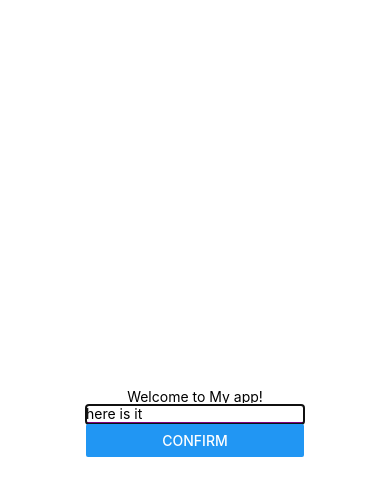
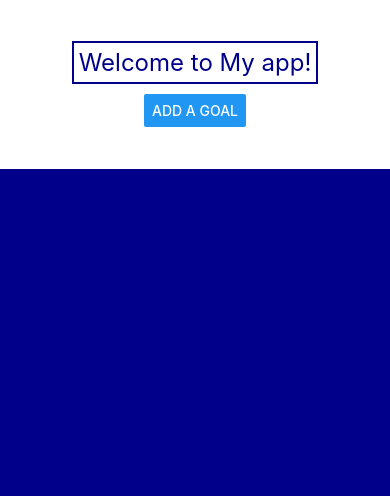
Before and after one commit to beibeixx/CS5520, a React Native app: screen / in a window 390 px wide. Shown: the top 496 px of the page. Built offline with nearby package versions, Linux system fonts and the light colour scheme.

Commit message:
changes for in-class activity week3, handle input, add Modal and styling

```diff
--- a/App.js
+++ b/App.js
@@ -1,16 +1,37 @@
 import { StatusBar } from 'expo-status-bar';
-import { StyleSheet, Text, TextInput, View } from 'react-native';
+import { StyleSheet, Text, TextInput, View, Button, SafeAreaView } from 'react-native';
 import Header from './Components/Header';
 import Input from './Components/Input';
+import React, { useState } from 'react';
 
 export default function App() {
-  const appName = "My app!"
+  const appName = 'My app';
+  const [receivedData, setReceivedData] = useState('');
+  const [visible, setVisible] = useState(false);
+
+  const handleInputData = (data) => {
+    console.log("App.js", data);
+    setReceivedData(data);
+    setVisible(false);
+  };
   return (
-    <View style={styles.container}>
+    <SafeAreaView style={styles.container}>
+
       <StatusBar style="auto" />
-      <Header name={appName} />
-      <Input autoFocus={true}/>
-    </View>
+      <View style={styles.topView}>
+        <Header name={appName} />
+        <Button title="Add a Goal" onPress={() => setVisible(true)}/>
+        <Input
+          textInputFocus={true}
+          inputHandler={handleInputData}
+          visibility={visible}
+          />
+      </View>
+      <View style={styles.bottomView}>
+        <Text style={styles.text}>{receivedData} </Text>
+      </View>
+    </SafeAreaView>
+
   );
 }
 
@@ -18,7 +39,22 @@ const styles = StyleSheet.create({
   container: {
     flex: 1,
     backgroundColor: '#fff',
+    // alignItems: 'center',
+    justifyContent: 'center',
+  },
+  text: {
+    color: 'white',
+    fontSize: 15,
+  },
+  topView:{
+    flex:1,
     alignItems: 'center',
     justifyContent: 'center',
   },
+  bottomView:{
+    color: 'white',
+    backgroundColor: 'darkblue',
+    flex:4,
+    alignItems: 'center',
+  },
 });
--- a/Components/Header.js
+++ b/Components/Header.js
@@ -1,12 +1,23 @@
 import { StyleSheet, Text, View } from 'react-native'
 import React from 'react'
 
-export default function Header(props) {
+// update the Header component to accept a prop
+export default function Header({name}) {
+  console.log(name)
   return (
     <View>
-      <Text>Welcome to {props.name}</Text>
+      <Text style={styles.text}>Welcome to {name}!</Text>
     </View>
   )
 }
 
-const styles = StyleSheet.create({})
+const styles = StyleSheet.create({
+  text: {
+    color: 'darkblue',
+    fontSize: 24,
+    borderColor: 'darkblue',
+    borderWidth: 2,
+    padding: 5,
+    marginBottom: 10,
+  }
+})
--- a/Components/Input.js
+++ b/Components/Input.js
@@ -1,41 +1,56 @@
-import { StyleSheet, Text, TextInput, View, Button} from 'react-native'
+import { StyleSheet, Text, TextInput, View, Button, Modal} from 'react-native'
 import React from 'react'
-import { useState } from 'react';
+import { useState } from 'react'
 
-export default function Input(props) {
-    const [text, setText] = useState('')
-    const [isFocused, setIsFocused] = useState(true)
+export default function Input({ textInputFocus, inputHandler, visibility }) {
+    const [text, setText] = useState('');
+    const [focus, setFocus] = useState(false);
+    const [count, setCount] = useState(0);
+    function handleConfirm() {
 
-    const handleConfirm = () => {
-        console.log(text);
+      inputHandler(text);
     }
 
     return (
-        <View>
+      <Modal animationType='slide' visible={visibility}>
+      <View style={styles.container}>
+
         <TextInput
-                placeholder="here is it"
+          style={styles.input}
+          autoFocus={textInputFocus}
           autoCorrect={true}
-                keyboardType='default'
+          placeholder="Type something"
+          keyboardType="default"
           value={text}
-                style={{ borderBottomColor: "purple", borderBottomWidth: 2}}
-                onChangeText={function (changedText) {
-                setText(changedText);
+          onChangeText={(changeText) => {
+            setText(changeText);
+            setCount(changeText.length);
           }}
-                autoFocus={props.autoFocus}
-                onBlur={() => setIsFocused(false)}
-                onFocus={() => setIsFocused(true)}
+          onFocus={() => setFocus(true)}
+          onBlur={() => setFocus(false)}
         />
-            {text.length > 0 && isFocused && (
-                <Text style={styles.counter}>{text.length} characters</Text>
+          {focus && count > 0 && (
+            <Text>{count}</Text>
           )}
-            {!isFocused && (
-                <Text style={styles.message}>
-                    {text.length >= 3 ? "Thank you" : "Please type more than 3 characters"}
-                </Text>
+          {!focus && count > 0 && (
+            <Text>{count >= 3 ? "Thank you" : "Please type more than 3 characters"}</Text>
           )}
           <Button title="Confirm" onPress={handleConfirm} />
       </View>
+      </Modal>
     )
   }
 
-const styles = StyleSheet.create({})
+  const styles = StyleSheet.create({
+    container: {
+      flex: 1,
+      backgroundColor: 'white',
+      alignItems: 'center',
+      justifyContent: 'center',
+    },
+    input: {
+      borderColor: 'gray',
+      borderWidth: 2,
+      padding: 10,
+    }
+  });
```
Lines whose indentation alone changed are shown as unchanged.
